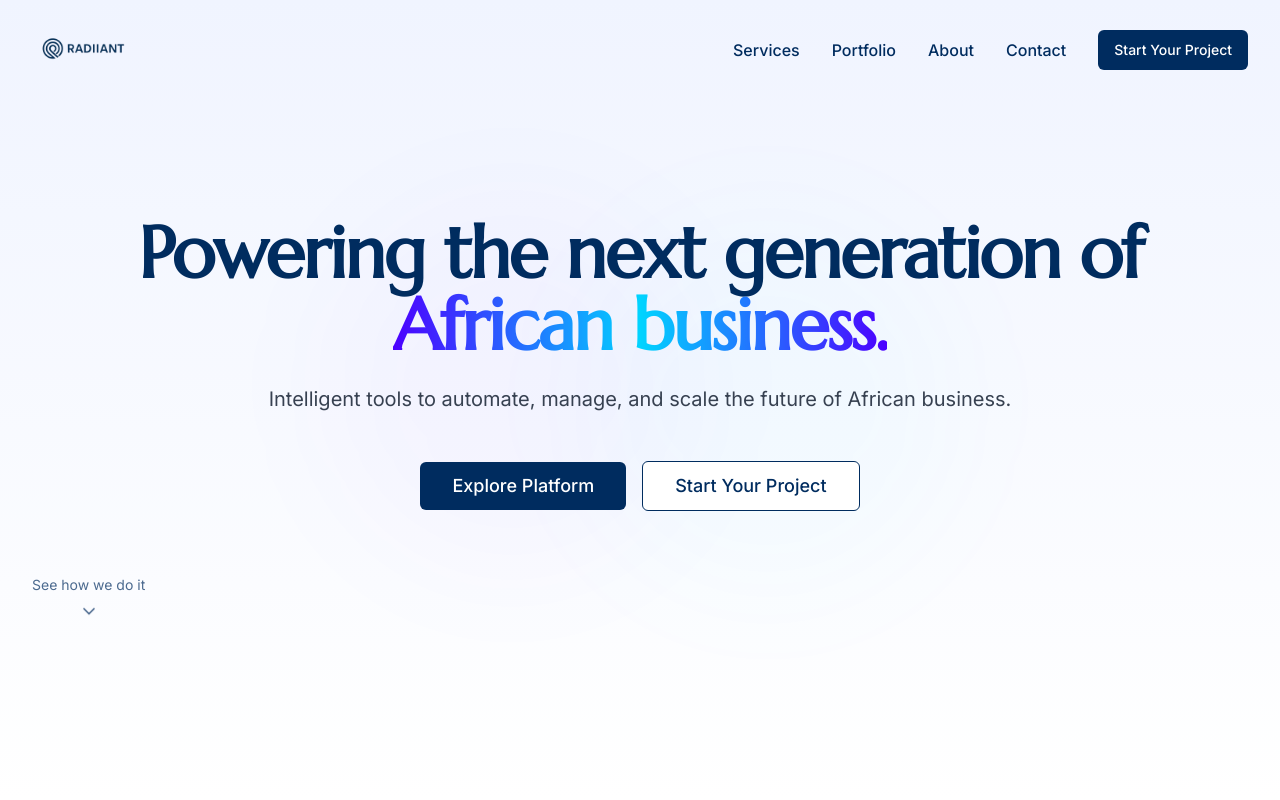
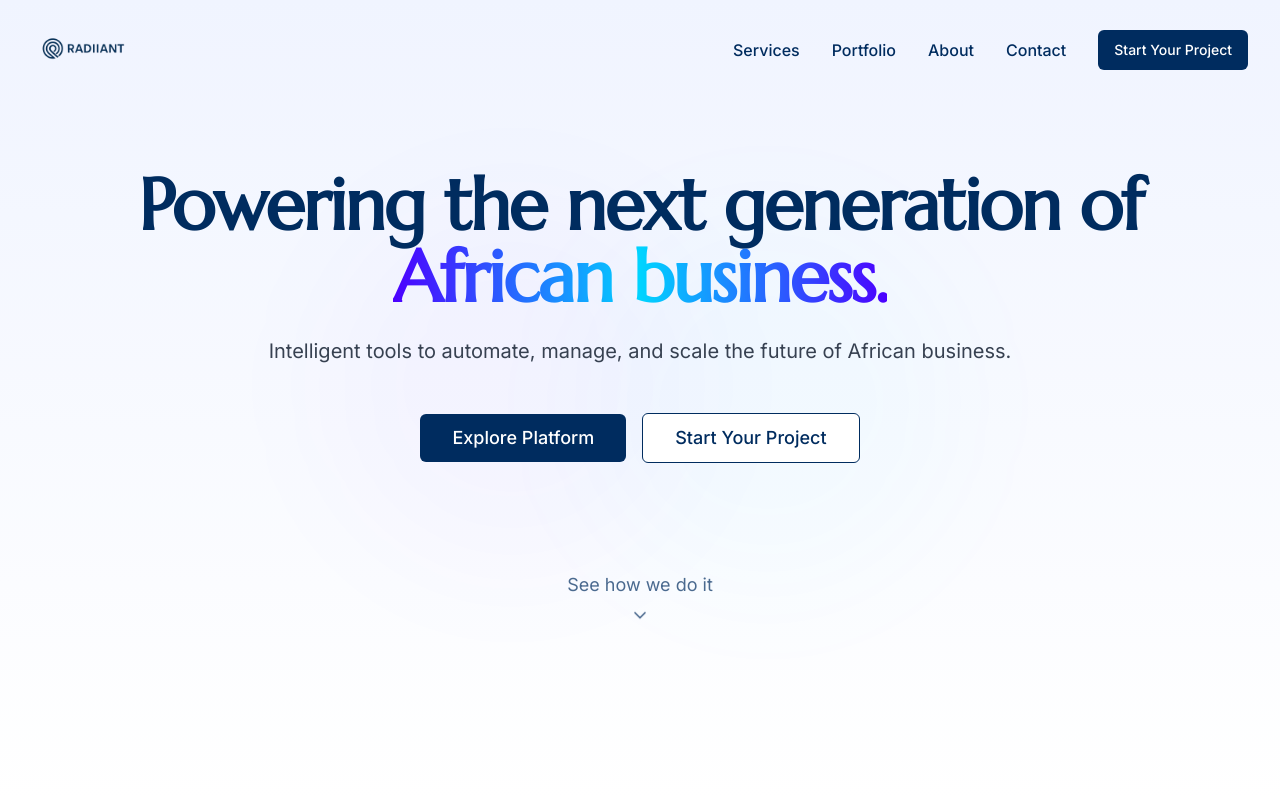
Before and after one commit to mckenzie-81/radiiant, a React (Vite) app: page / in a window 1280 px wide. Shown: the top 800 px of the page. Built offline with nearby package versions, Linux system fonts and the light colour scheme.

Commit message:
slight edit

```diff
--- a/src/components/Hero.tsx
+++ b/src/components/Hero.tsx
@@ -114,10 +114,15 @@ const Hero: React.FC = () => {
           transition={{ duration: 0.7, delay: 0.8, ease: "easeOut" }}
           className="mt-16 text-navy/70"
         >
-          <button onClick={scrollToNextSection} className="flex flex-col items-center group">
-            <span className="mb-2 text-sm">See how we do it</span>
-            <ChevronDown className="animate-bounce h-5 w-5 group-hover:text-indigo transition-colors" />
-          </button>
+          <div className="flex justify-center">
+            <button
+              onClick={scrollToNextSection}
+              className="flex flex-col items-center group my-11 "
+            >
+              <span className="mb-2 text-lg md:text-2xl lg:text-lg xl:text-lg 2xl:text-lg  ">See how we do it</span>
+              <ChevronDown className="animate-bounce h-5 w-5 group-hover:text-indigo transition-colors" />
+            </button>
+          </div>
         </motion.div>
       </div>
     </div>
```
